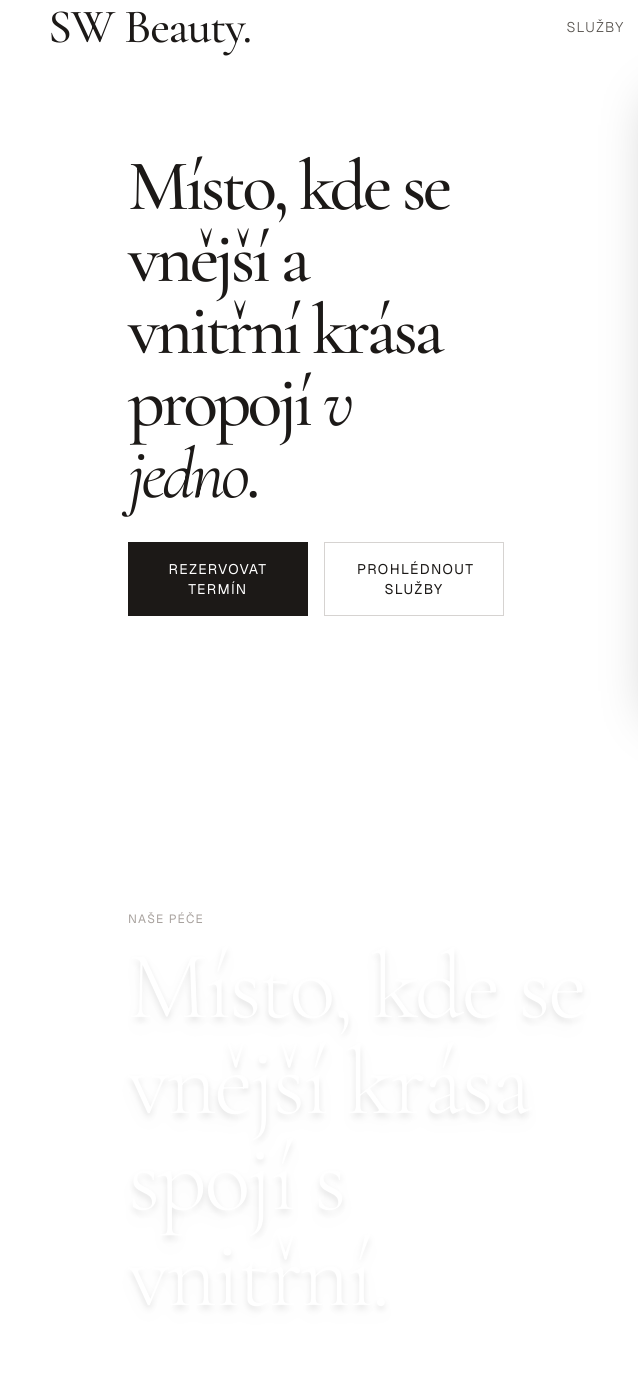
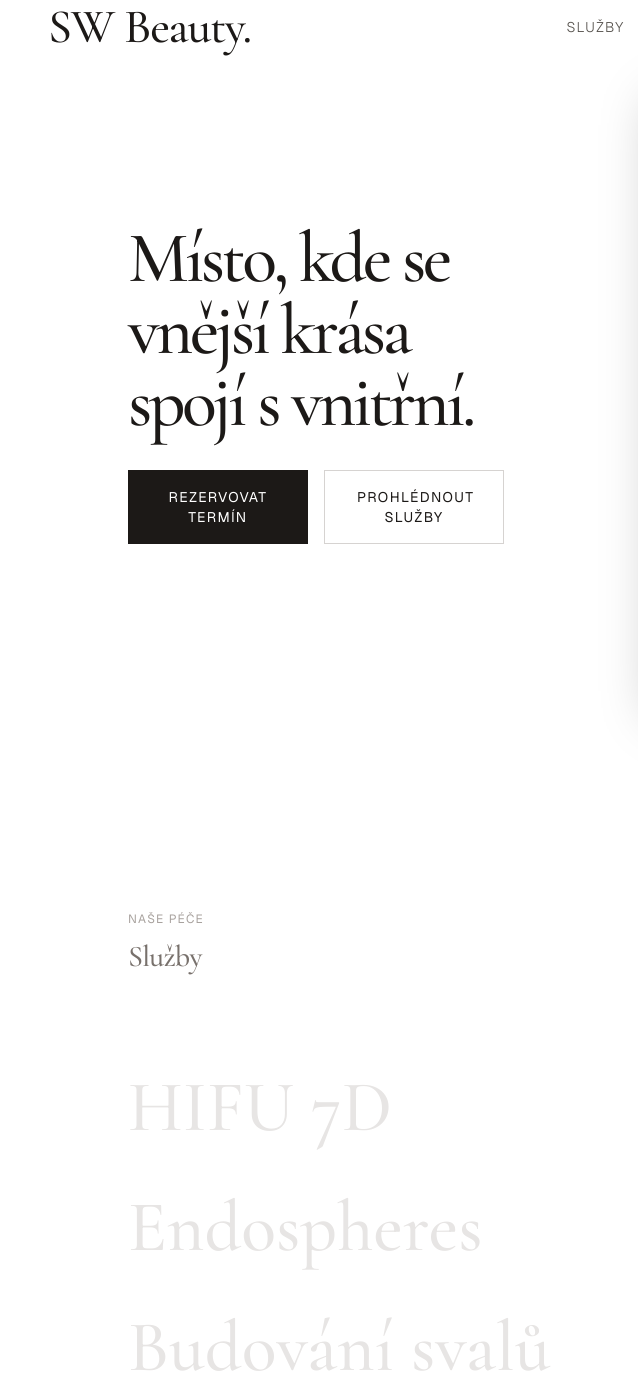
Before and after one commit to space992/onepager, a website: page index.html in a window 1280 px wide. Shown: the part 17-1403 px from the top of the page, 0-638 px from the left. Drawn offline with nearby package versions, Linux system fonts and the light colour scheme; a web font is replaced by a local one.

Commit message:
Fix: Update Hero claim correctly

```diff
--- a/index.html
+++ b/index.html
@@ -205,7 +205,7 @@
 
             <h1
                 class="text-5xl md:text-6xl xl:text-7xl leading-[1.1] font-medium text-stone-900 tracking-tighter font-cormorant mb-8">
-                Místo, kde se vnější a vnitřní krása propojí <span class="italic font-normal">v jedno</span>.
+                Místo, kde se vnější krása spojí s vnitřní.
             </h1>
 
             <div class="flex flex-col sm:flex-row gap-4">
@@ -242,10 +242,9 @@
                 <div class="mb-24">
                     <span class="text-stone-400 uppercase tracking-widest text-xs mb-3 block font-geist">Naše
                         péče</span>
-                    <h1
-                        class="text-5xl md:text-7xl lg:text-8xl font-light tracking-tight mb-8 font-cormorant text-white drop-shadow-lg">
-                        Místo, kde se vnější krása spojí s vnitřní.
-                    </h1>
+                    <h2 class="text-2xl md:text-3xl font-medium tracking-tight font-cormorant text-stone-500">
+                        Služby
+                    </h2>
                 </div>
 
                 <div class="space-y-12" id="servicesList">
```
